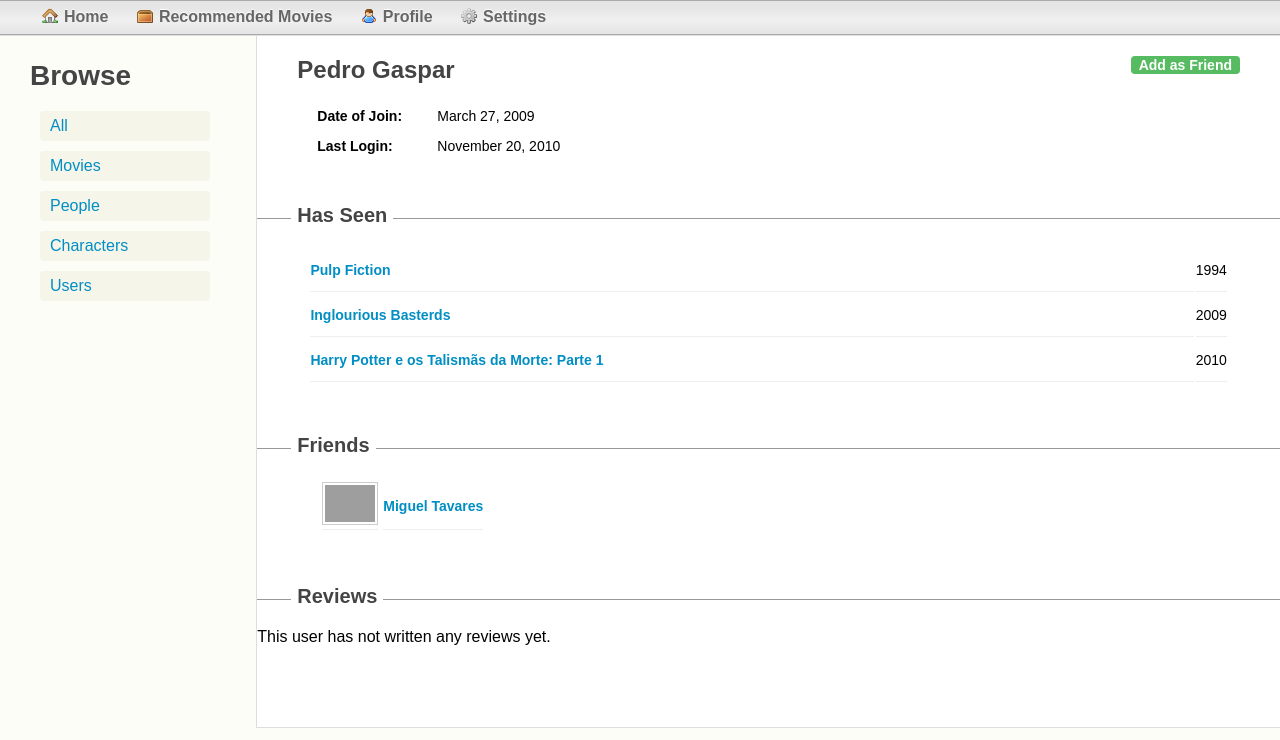
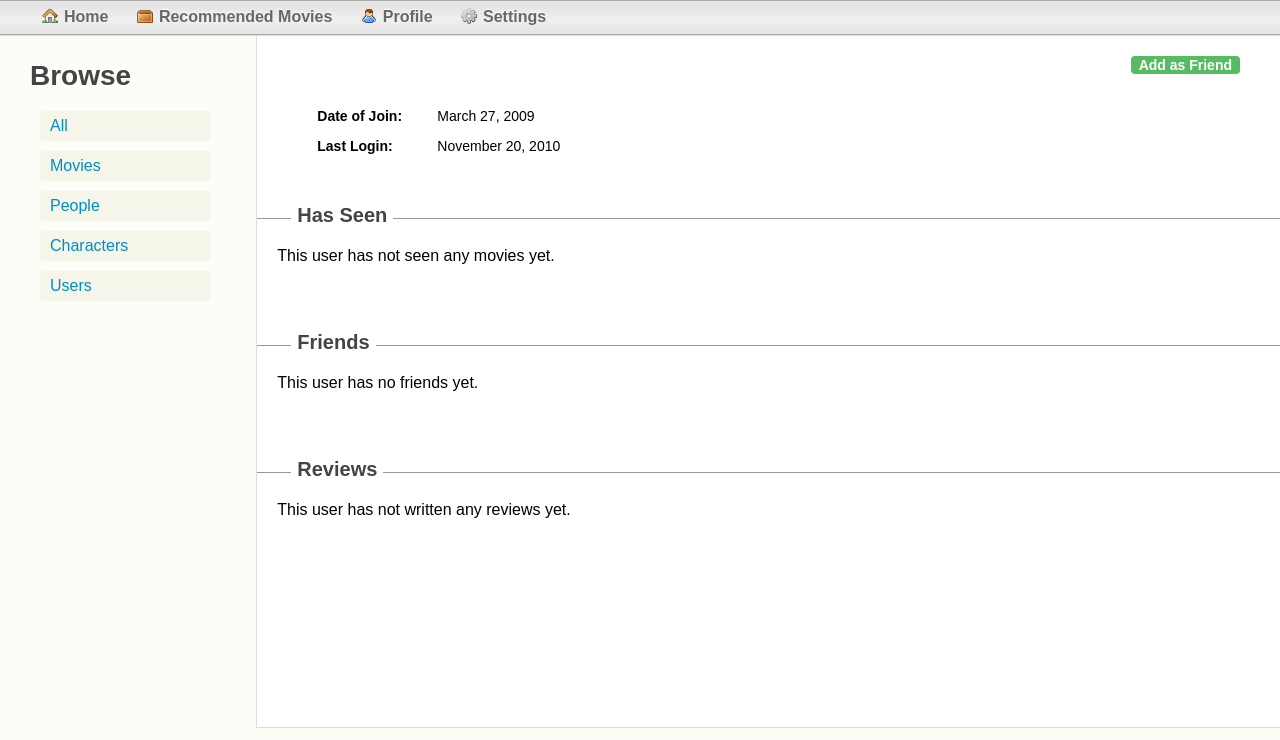
Before and after one commit to pgaspar/Social-Movie-Database, a Django app: template SMDB/smdb/templates/user.html in a window 1280 px wide. Shown: the part 60-800 px from the top of the page. Run offline with Django 3.2, Linux system fonts and the light colour scheme; the template is opened without the code that fills it, so the values that code supplies are empty; grey boxes are pictures that could not be loaded.

Commit message:
Bug Fix; User page is now dynamic; Some code refactoring;
About the code refactoring:

- I moved some of the common object lists from every template to a separate folder called widgets to make it possible to change them all at once.
- I don't know if this is the best way to do this, but I'll keep it for now.

```diff
--- a/RDFlib/SMDB.py
+++ b/RDFlib/SMDB.py
@@ -125,7 +125,7 @@ class SMDB():
 		uri = self.smdb['user:' + username.replace(' ', '_').replace('(', '').replace(')', '')]
 
 		self.graph.add((uri, RDF.type, self.smdb['SMDBUser']))
-		self.graph.add((uri, self.smdb['username'], Literal(username)))
+		self.graph.add((uri, self.smdb['username'], Literal(slugify(username).replace('-', '_'))))
 
 		self.graph.commit()
 
--- a/RDFlib/rdf-read.py
+++ b/RDFlib/rdf-read.py
@@ -44,4 +44,4 @@ for review in s.graph.query("""SELECT ?u WHERE {
 #			}""", initNs=initNs, initBindings={Variable("?a"): director}):
 #	print name, slug
 
-#s.exportData('res_read')
+s.exportData('res_read')
--- a/SMDB/django_rdf/utils.py
+++ b/SMDB/django_rdf/utils.py
@@ -69,7 +69,7 @@ class LazySubject(object):
 				if isinstance(o, URIRef): yield LazySubject(self.graph, o)
 				else: yield o
 		else:
-			for o in self.graph.query("SELECT ?o WHERE { { ?s %s ?o } UNION { ?o %s ?s } }" % (name, reverse.get(name, 'smdb:none')), initBindings={'s': self.uri}):
+			for o in self.graph.query("SELECT DISTINCT ?o WHERE { { ?s %s ?o } UNION { ?o %s ?s } }" % (name, reverse.get(name, 'smdb:none')), initBindings={'s': self.uri}):
 				if isinstance(o, URIRef): yield LazySubject(self.graph, o)
 				else: yield o
 
--- a/SMDB/media/css/main.css
+++ b/SMDB/media/css/main.css
@@ -170,6 +170,10 @@ h1#header-title a {
 	margin-bottom: 30px;
 }
 
+#content .section p {
+	margin-left: 20px;
+}
+
 #content .activity {
 	width: 110px;
 	margin-right: 6px;
@@ -321,7 +325,7 @@ h1#header-title a {
 /*** USER-LIST ***/
 
 #content .user-list {
-	border-collapse: separate;
+	border-collapse: collapse;
 	border-spacing: 5px;
 	margin: 0px 60px;
 }
@@ -334,7 +338,26 @@ h1#header-title a {
 
 #content .user-list td:first-child {
 	width: 0%;
+	border: none;
+	padding: 5px;
 }
+
+#content .user-list td {
+	border: none;
+	padding-right: 5px;
+	line-height: 0px;
+	vertical-align: center;
+}
+
+#content .user-list tr:hover {
+	background-color: #F6F5E9;
+	cursor: pointer;
+}
+
+#content .user-list tr {
+	border: 1px solid #CCC;
+}
+
 
 /*** MOVIE-LIST ***/
 
--- a/SMDB/smdb/templates/user.html
+++ b/SMDB/smdb/templates/user.html
@@ -2,7 +2,7 @@
 
 {% block content %}
 	<h2>
-		Pedro Gaspar
+		{{ user.username }}
 		<a href="#"><span class="button done">Add as Friend</span></a>
 	</h2>
 
@@ -15,20 +15,13 @@
 		<h3 class="context-header"><span>Has Seen</span></h3>
 
 		<table class="movie-list">
-			<tr>
-				<td><a href="/movie/">Pulp Fiction</a></td>
-				<td>1994</td>
-			</tr>
 
-			<tr>
-				<td><a href="/movie/">Inglourious Basterds</a></td>
-				<td>2009</td>
-			</tr>
+			{% for movie in user.hasSeen %}
+				{% include 'widgets/movie-list.html' %}
+			{% empty %}
+				<p>This user has not seen any movies yet.</p>
+			{% endfor %}
 
-			<tr>
-				<td><a href="/movie/">Harry Potter e os Talismãs da Morte: Parte 1</a></td>
-				<td>2010</td>
-			</tr>
 		</table>
 	</div>
 
@@ -36,17 +29,31 @@
 		<h3 class="context-header"><span>Friends</span></h3>
 
 		<table class="user-list">
-			<tr>
-				<td><img src="http://a3.twimg.com/profile_images/1152336459/avatar_instagram_reasonably_small.jpg" /></td>
-				<td><a href="/user/">Miguel Tavares</a></td>
-			</tr>
+
+			{% for user in user.isFriendsWith %}
+				{% include 'widgets/user-list.html' %}
+			{% empty %}
+				<p>This user has no friends yet.</p>
+			{% endfor %}
+
 		</table>
 	</div>
 
 	<div class="section">
 		<h3 class="context-header"><span>Reviews</span></h3>
 
-		<p>This user has not written any reviews yet.</p>
+		<table class="review-list">
+
+		{% for review in user.hasWritten %}
+
+			{% include 'widgets/review-list.html' %}
+
+		{% empty %}
+			<p>This user has not written any reviews yet.</p>
+		{% endfor %}
+
+		</table>
+
 	</div>
 
 {% endblock %}
--- /dev/null
+++ b/SMDB/smdb/templates/widgets/movie-list.html
@@ -0,0 +1,4 @@
+<tr>
+	<td><a href="{{ movie.get_absolute_url }}">{{ movie.title }}</a></td>
+	<td>{{ movie.releaseDate|date:"Y" }}</td>
+</tr>
--- /dev/null
+++ b/SMDB/smdb/templates/widgets/user-list.html
@@ -0,0 +1,4 @@
+<tr onclick="window.location.href = '{{ user.get_absolute_url }}';">
+	<td><img src="http://a3.twimg.com/profile_images/1152336459/avatar_instagram_reasonably_small.jpg" /></td>
+	<td><a href="{{ user.get_absolute_url }}">{{ user.username }}</a></td>
+</tr>
--- a/SMDB/urls.py
+++ b/SMDB/urls.py
@@ -24,7 +24,6 @@ urlpatterns = patterns('',
 	(r'^movie/$', direct_to_template, {'template': 'movie.html'}),
 	(r'^person/$', direct_to_template, {'template': 'person.html'}),
 	(r'^character/$', direct_to_template, {'template': 'character.html'}),
-	(r'^user/$', direct_to_template, {'template': 'user.html'}),
 	(r'^profile/$', direct_to_template, {'template': 'user.html'}),
 
 	(r'^search/$', direct_to_template, {'template': 'search.html'}),
@@ -35,6 +34,7 @@ urlpatterns = patterns('',
 	(r'^browse/.*/$', direct_to_template, {'template': 'browse.html'}),
 
 	(r'^movie/(?P<slug>[-\w]+)/$', 'smdb.views.movie_detail'),
+	(r'^user/(?P<username>[\w]+)/$', 'smdb.views.user_detail'),
 
 	(r'^test/$', 'smdb.views.test'),
 )
```
Also changed, not shown: RDFlib/res_read.xml (+43 -43 lines), SMDB/smdb/templates/movie.html (+3 -10 lines), SMDB/smdb/templates/widgets/review-list.html (added, +8 -0 lines), SMDB/smdb/views.py (+6 -4 lines), 1 other file.
